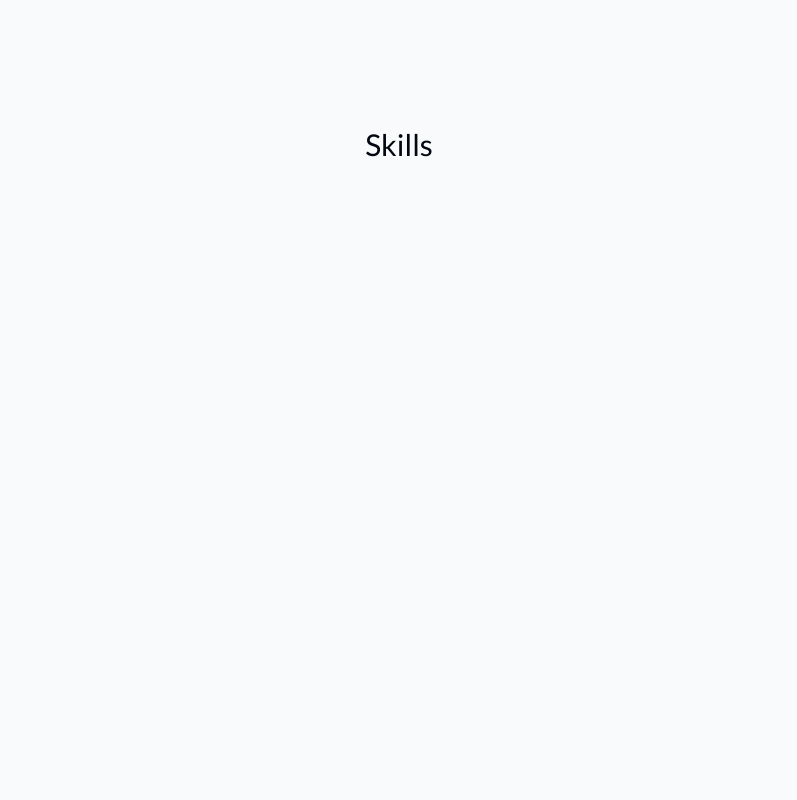
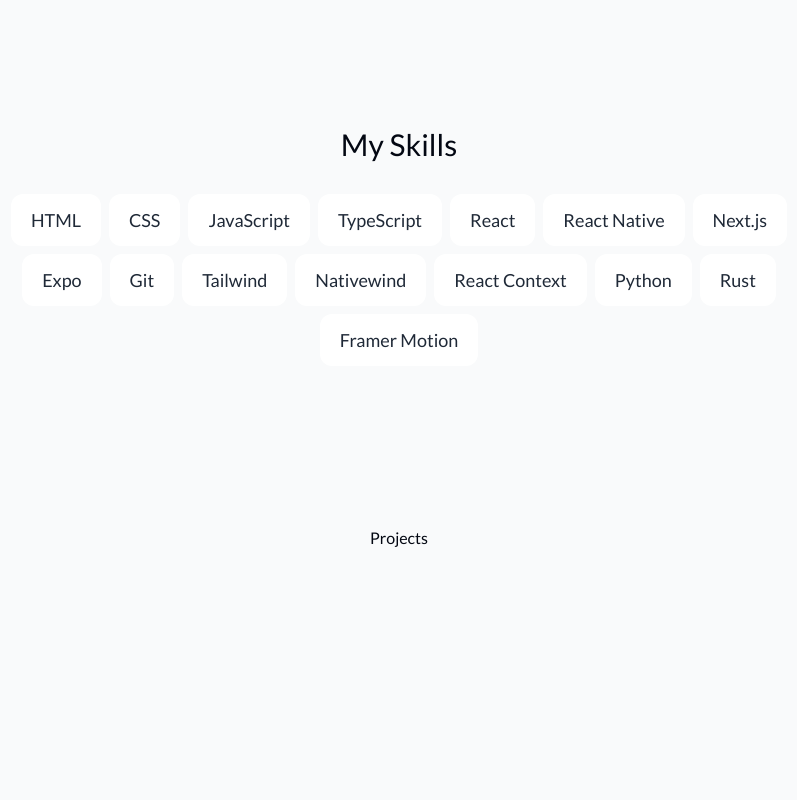
Before and after one commit to emre-ergun/engramsoft-web-portfolio, a React (Vite) app: page / in a window 1280 px wide. Shown: the part 1200-2000 px from the top of the page, without its empty margins (241-1038 px from the left). Built offline with nearby package versions, Linux system fonts and the light colour scheme.

Commit message:
some minor changes added. skills section completed

```diff
--- a/lib/data.ts
+++ b/lib/data.ts
@@ -25,6 +25,24 @@
   },
 ] as const;
 
+export const skillsData = [
+  'HTML',
+  'CSS',
+  'JavaScript',
+  'TypeScript',
+  'React',
+  'React Native',
+  'Next.js',
+  'Expo',
+  'Git',
+  'Tailwind',
+  'Nativewind',
+  'React Context',
+  'Python',
+  'Rust',
+  'Framer Motion',
+] as const;
+
 import ProfilePicture from '/profile.png';
 import testPicture from '/test.svg';
 
--- a/src/sections/About.tsx
+++ b/src/sections/About.tsx
@@ -9,11 +9,12 @@
     <motion.section
       initial={{ opacity: 0, y: 100 }}
       whileInView={{ opacity: 1, y: 0 }}
+      viewport={{ once: true }}
       id='about'
       className='mb-28 max-w-[44rem] text-center sm:mb-40 scroll-mt-28 !leading-8'
     >
       <SectionHeader title='About me' />
-      <p className='mb-3 text-lg'>
+      <p ref={ref} className='mb-3 text-lg'>
         After <span className='font-semibold'>10+ years</span> of working on
         low-level software development, I have moved into web application
         development, focusing on{' '}
@@ -25,7 +26,7 @@
         <span className='font-semibold'>dynamic and responsive</span> web
         applications that deliver a great user experience.
       </p>
-      <p ref={ref} className='text-lg'>
+      <p className='text-lg'>
         Learning web technologies has allowed me to{' '}
         <span className='font-semibold'>develop applications</span> that are
         both <span className='font-semibold'>functional and user-friendly</span>
--- a/src/sections/Skills.tsx
+++ b/src/sections/Skills.tsx
@@ -1,5 +1,21 @@
+import { skillsData } from '../../lib/data';
 import { useSectionInView } from '../../lib/hooks';
 import SectionHeader from '../components/SectionHeader';
+import { motion } from 'framer-motion';
+
+const fadeInAnimationVariants = {
+  initial: {
+    opacity: 0,
+    y: 100,
+  },
+  animate: (index: number) => ({
+    opacity: 1,
+    y: 0,
+    transition: {
+      delay: 0.05 * index,
+    },
+  }),
+};
 
 const Skills = () => {
   const { ref } = useSectionInView('Skills');
@@ -9,8 +25,25 @@
       id='skills'
       className='mb-28 max-w-[50rem] text-center sm:mb-40 scroll-mt-28'
     >
-      <SectionHeader title='Skills' />
-      <div ref={ref} className='h-[1024px] w-32'></div>
+      <SectionHeader title='My Skills' />
+      <ul className='flex flex-wrap justify-center gap-2 text-lg text-gray-800'>
+        {skillsData.map((skill, index) => (
+          <motion.li
+            className='bg-white borderBlack rounded-xl px-5 py-3 dark:bg-white/10 dark:text-white/80'
+            key={index}
+            variants={fadeInAnimationVariants}
+            initial='initial'
+            whileInView='animate'
+            viewport={{
+              once: true,
+            }}
+            custom={index}
+          >
+            {skill}
+          </motion.li>
+        ))}
+      </ul>
+      <div ref={ref}></div>
     </section>
   );
 };
```
